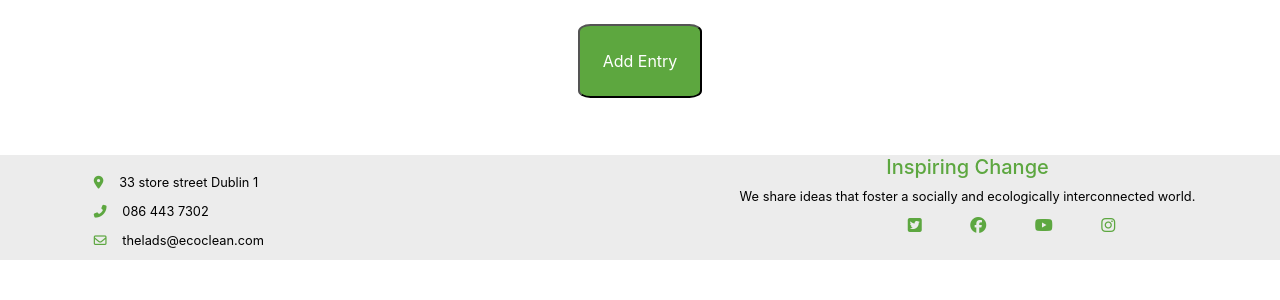
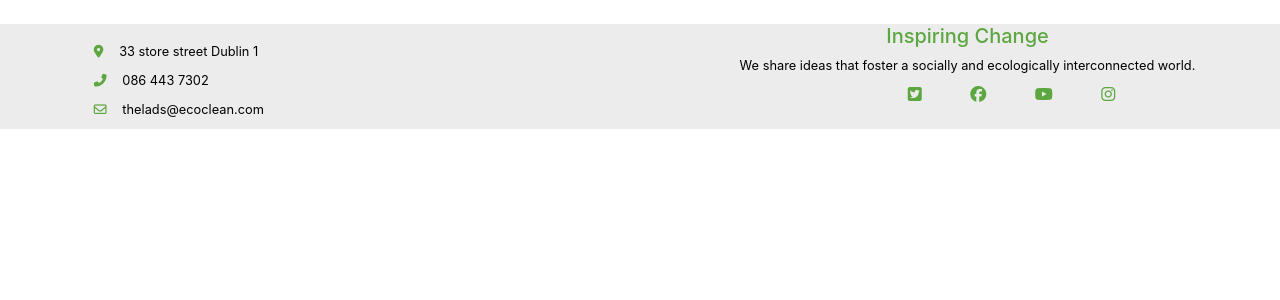
Before and after one commit to Neilfoster/eco-commerce, a Django app: page /blog/ in a window 1280 px wide. Shown: the part 56-356 px from the top of the page. Run offline with Django 3.2, Linux system fonts and the light colour scheme; the visitor is signed in with stand-in values (Sample User, id 1); data that the repository does not hold is empty; some libraries are stand-ins or nearby versions.

Commit message:
Made blog entries login only

```diff
--- a/blog/templates/blog/blog.html
+++ b/blog/templates/blog/blog.html
@@ -12,6 +12,5 @@
             </div>
         </div>
     {% endfor %}
-    <button type="submit" class="amend-btn blog-btn"><span class="glyphicon glyphicon-edit" aria-hidden="true"></span>Add Entry</button>
 </div>
 {% endblock %}
--- a/blog/urls.py
+++ b/blog/urls.py
@@ -1,7 +1,6 @@
-from django.conf.urls import url, include
+from django.conf.urls import url
 from .views import blog
 
 urlpatterns = [
     url(r'^$', blog, name='blog'),
-
-]
+    ]
--- a/blog/views.py
+++ b/blog/views.py
@@ -1,7 +1,8 @@
 from django.shortcuts import render
 from .models import Blog
+from django.contrib.auth.decorators import login_required
 
-
+@login_required(login_url="/accounts/login")
 def blog(request):
     blog = Blog.objects.all()
     return render(request, "blog/blog.html", {"blog": blog})
```
